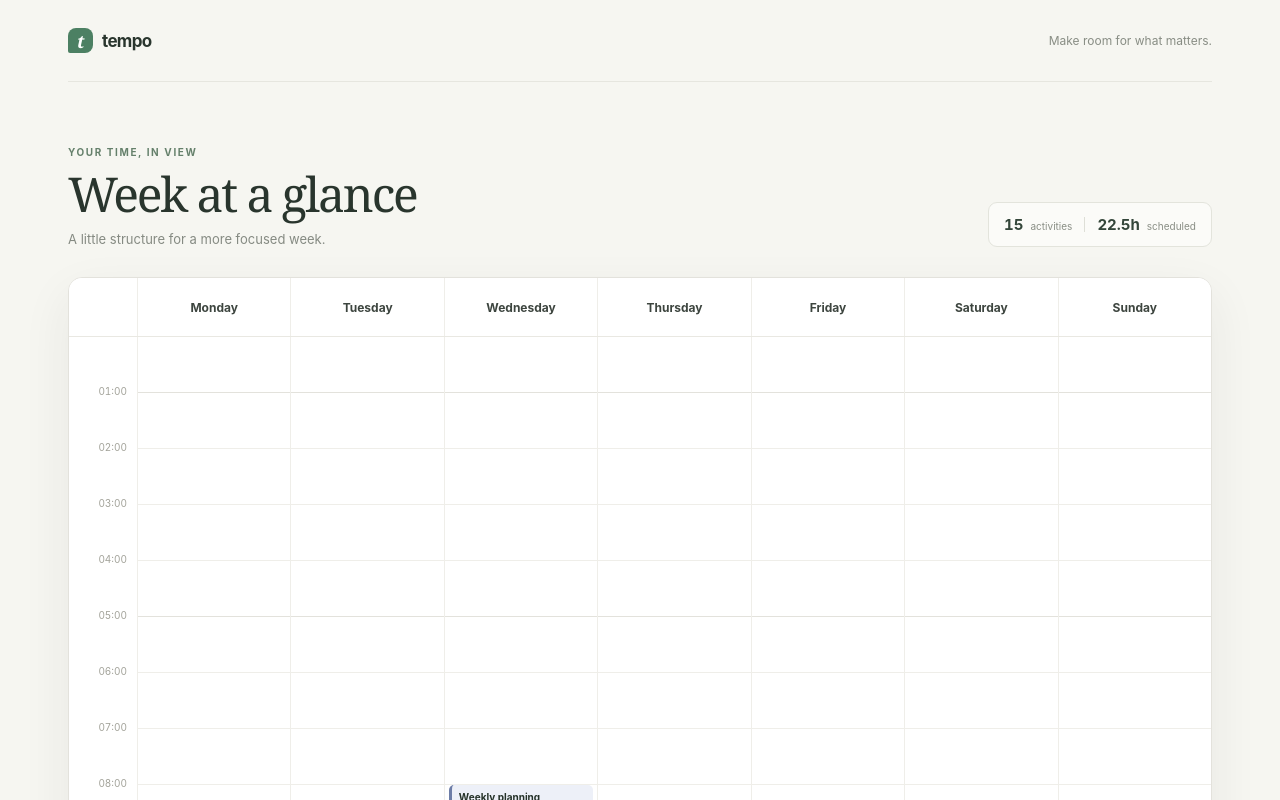
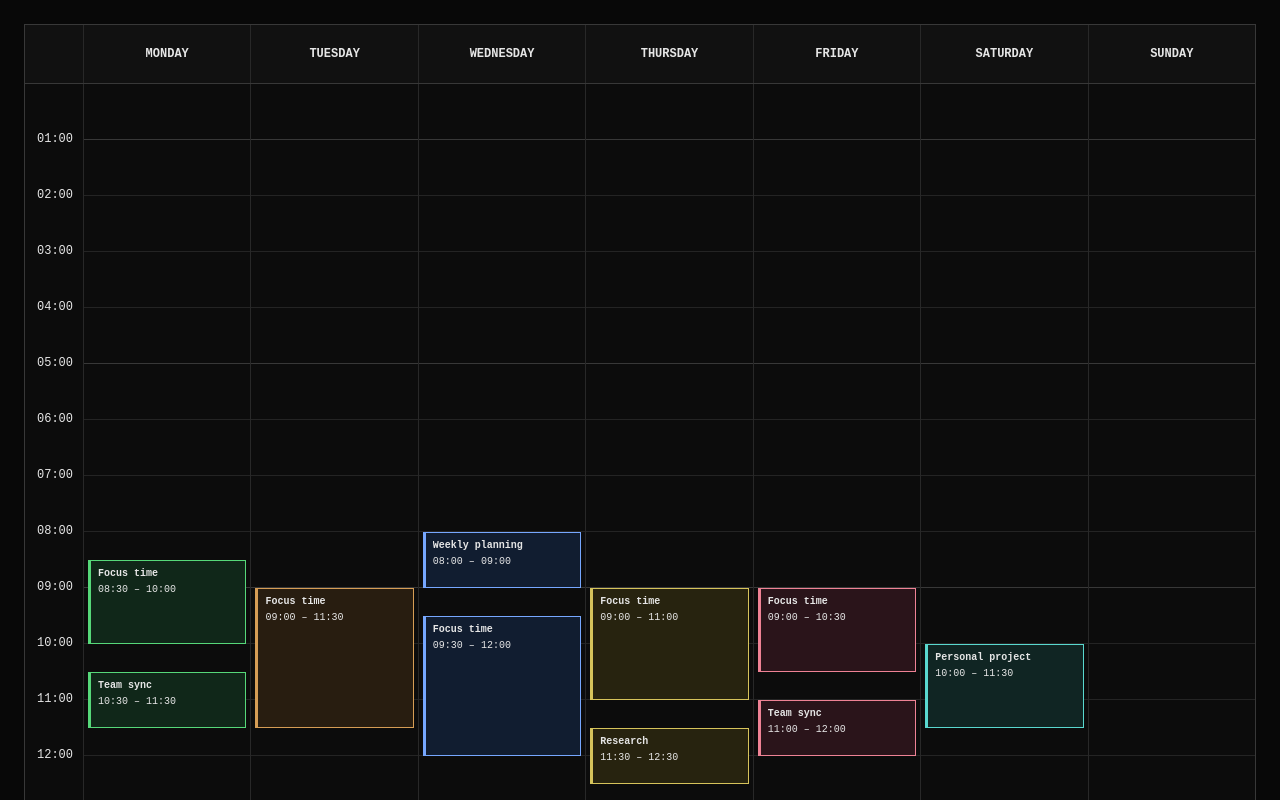
Before and after one commit to ThorTuwy/time-tracker-pedestal-website, a Preact app: page / in a window 1280 px wide. Shown: the top 800 px of the page. Built offline with nearby package versions, Linux system fonts and the light colour scheme.

Commit message:
feat: Make it a more terminal look

```diff
--- a/src/app.css
+++ b/src/app.css
@@ -3,149 +3,14 @@
 }
 
 .schedule-page {
-  width: min(1240px, 100%);
+  width: 100%;
   min-height: 100vh;
   margin: 0 auto;
-  padding: 0 48px 64px;
-}
-
-.page-header {
-  height: 82px;
-  display: flex;
-  align-items: center;
-  justify-content: space-between;
-  border-bottom: 1px solid #e6e6df;
-}
-
-.brand {
-  display: inline-flex;
-  align-items: center;
-  gap: 9px;
-  color: #29352d;
-  font-size: 17px;
-  font-weight: 750;
-  letter-spacing: -0.04em;
-  text-decoration: none;
-}
-
-.brand-mark {
-  width: 25px;
-  height: 25px;
-  display: grid;
-  place-items: center;
-  border-radius: 8px 8px 8px 2px;
-  background: #4c8063;
-  color: #fff;
-  font-family: Georgia, serif;
-  font-size: 18px;
-  font-style: italic;
-  font-weight: 600;
-}
-
-.header-note {
-  color: #888d84;
-  font-size: 12px;
-}
-
-.week-section {
-  padding-top: 64px;
-}
-
-.week-intro {
-  display: flex;
-  align-items: end;
-  justify-content: space-between;
-  gap: 24px;
-  margin-bottom: 30px;
-}
-
-.eyebrow {
-  margin: 0 0 11px;
-  color: #65806b;
-  font-size: 10px;
-  font-weight: 750;
-  letter-spacing: 0.16em;
-}
-
-.week-intro h1 {
-  margin: 0;
-  color: #29352d;
-  font-family: Georgia, 'Times New Roman', serif;
-  font-size: clamp(34px, 5vw, 48px);
-  font-weight: 400;
-  letter-spacing: -0.045em;
-  line-height: 1.05;
-}
-
-.week-description {
-  margin: 12px 0 0;
-  color: #858a82;
-  font-size: 13px;
-}
-
-.week-summary {
-  display: flex;
-  align-items: baseline;
-  gap: 7px;
-  padding: 12px 15px;
-  border: 1px solid #e3e4dc;
-  border-radius: 9px;
-  background: rgb(255 255 255 / 55%);
-  white-space: nowrap;
-}
-
-.summary-value {
-  color: #34463a;
-  font-size: 15px;
-  font-weight: 700;
-  font-variant-numeric: tabular-nums;
-}
-
-.summary-label {
-  color: #898e85;
-  font-size: 10px;
-}
-
-.summary-divider {
-  width: 1px;
-  height: 15px;
-  align-self: center;
-  margin: 0 5px;
-  background: #dedfd7;
-}
-
-.calendar-hint {
-  margin: 13px 2px 0;
-  color: #92958e;
-  font-size: 10px;
-  text-align: right;
+  padding: 24px;
 }
 
 @media (max-width: 700px) {
   .schedule-page {
-    padding: 0 18px 40px;
-  }
-
-  .page-header {
-    height: 66px;
-  }
-
-  .header-note {
-    font-size: 10px;
-  }
-
-  .week-section {
-    padding-top: 42px;
-  }
-
-  .week-intro {
-    align-items: start;
-    flex-direction: column;
-    gap: 18px;
-    margin-bottom: 22px;
-  }
-
-  .week-summary {
-    padding: 9px 11px;
+    padding: 12px;
   }
 }
--- a/src/app.tsx
+++ b/src/app.tsx
@@ -19,43 +19,10 @@ const activities: ActivityInterval[] = [
   { weekDay: 'Sunday', startMinute: 960, stopMinute: 1020, activityName: 'Weekly review' },
 ]
 
-const scheduledHours = activities.reduce(
-  (total, activity) => total + activity.stopMinute - activity.startMinute,
-  0,
-) / 60
-
 export function App() {
   return (
     <main class="schedule-page">
-      <header class="page-header">
-        <a class="brand" href="#week" aria-label="Tempo home">
-          <span class="brand-mark" aria-hidden="true">t</span>
-          <span>tempo</span>
-        </a>
-        <span class="header-note">Make room for what matters.</span>
-      </header>
-
-      <section class="week-section" id="week">
-        <div class="week-intro">
-          <div>
-            <p class="eyebrow">YOUR TIME, IN VIEW</p>
-            <h1>Week at a glance</h1>
-            <p class="week-description">
-              A little structure for a more focused week.
-            </p>
-          </div>
-          <div class="week-summary" aria-label={`${activities.length} activities, ${scheduledHours} scheduled hours`}>
-            <span class="summary-value">{activities.length}</span>
-            <span class="summary-label">activities</span>
-            <span class="summary-divider" aria-hidden="true" />
-            <span class="summary-value">{scheduledHours}h</span>
-            <span class="summary-label">scheduled</span>
-          </div>
-        </div>
-
-        <WeekCalender activities={activities} />
-        <p class="calendar-hint">Scroll horizontally to see every day on smaller screens.</p>
-      </section>
+      <WeekCalender activities={activities} />
     </main>
   )
 }
--- a/src/components/WeekCalender.css
+++ b/src/components/WeekCalender.css
@@ -1,10 +1,9 @@
 .week-calendar {
   --hour-height: 56px;
   overflow: hidden;
-  border: 1px solid #e3e2dc;
-  border-radius: 14px;
-  background: #fff;
-  box-shadow: 0 18px 50px rgb(41 46 39 / 7%);
+  border: 1px solid #383838;
+  border-radius: 0;
+  background: #0c0c0c;
 }
 
 .week-calendar__scroll {
@@ -15,13 +14,13 @@
 .week-calendar__header,
 .week-calendar__body {
   display: grid;
-  grid-template-columns: 68px repeat(7, minmax(112px, 1fr));
+  grid-template-columns: 58px repeat(7, minmax(112px, 1fr));
   min-width: 852px;
 }
 
 .week-calendar__header {
-  border-bottom: 1px solid #e9e8e2;
-  background: #fff;
+  border-bottom: 1px solid #383838;
+  background: #111;
 }
 
 .week-calendar__corner,
@@ -33,17 +32,18 @@
 }
 
 .week-calendar__corner {
-  color: #a3a39a;
+  color: #777;
   font-size: 9px;
   font-weight: 700;
   letter-spacing: 0.12em;
 }
 
 .week-calendar__day-heading {
-  border-left: 1px solid #efeee9;
-  color: #3d453f;
+  border-left: 1px solid #282828;
+  color: #e6e6e6;
   font-size: 12px;
-  font-weight: 650;
+  font-weight: 700;
+  text-transform: uppercase;
 }
 
 .week-calendar__body {
@@ -61,23 +61,23 @@
   position: relative;
   top: -8px;
   padding-right: 10px;
-  color: #a3a39a;
-  font-size: 10px;
+  color: #e6e6e6;
+  font-size: 12px;
   font-variant-numeric: tabular-nums;
   text-align: right;
 }
 
 .week-calendar__day {
   position: relative;
-  border-left: 1px solid #efeee9;
+  border-left: 1px solid #282828;
 }
 
 .week-calendar__hour {
-  border-bottom: 1px solid #efeee9;
+  border-bottom: 1px solid #242424;
 }
 
 .week-calendar__hour:nth-child(4n + 1) {
-  border-bottom-color: #e3e2dc;
+  border-bottom-color: #383838;
 }
 
 .week-calendar__event {
@@ -88,48 +88,49 @@
   overflow: hidden;
   box-sizing: border-box;
   padding: 6px 7px;
-  border-left: 3px solid var(--event-accent);
-  border-radius: 5px;
+  border: 1px solid var(--event-accent);
+  border-left-width: 3px;
+  border-radius: 0;
   background: var(--event-bg);
-  color: #253229;
+  color: #e6e6e6;
   font-size: 10px;
   line-height: 1.35;
   text-align: left;
 }
 
 .week-calendar__event[data-day='Monday'] {
-  --event-accent: #4c8063;
-  --event-bg: #e9f2e8;
+  --event-accent: #56d879;
+  --event-bg: #102719;
 }
 
 .week-calendar__event[data-day='Tuesday'] {
-  --event-accent: #bd7952;
-  --event-bg: #f8eee5;
+  --event-accent: #d69d55;
+  --event-bg: #281d10;
 }
 
 .week-calendar__event[data-day='Wednesday'] {
-  --event-accent: #6d7da7;
-  --event-bg: #edf0f8;
+  --event-accent: #76a7ff;
+  --event-bg: #111d30;
 }
 
 .week-calendar__event[data-day='Thursday'] {
-  --event-accent: #9a7650;
-  --event-bg: #f5f0e5;
+  --event-accent: #d6c35b;
+  --event-bg: #27230f;
 }
 
 .week-calendar__event[data-day='Friday'] {
-  --event-accent: #a05e72;
-  --event-bg: #f7edf0;
+  --event-accent: #ef8295;
+  --event-bg: #2a141a;
 }
 
 .week-calendar__event[data-day='Saturday'] {
-  --event-accent: #58827e;
-  --event-bg: #e9f2f0;
+  --event-accent: #59d8cf;
+  --event-bg: #102523;
 }
 
 .week-calendar__event[data-day='Sunday'] {
-  --event-accent: #8270a2;
-  --event-bg: #f0edf6;
+  --event-accent: #bd91f5;
+  --event-bg: #21182e;
 }
 
 .week-calendar__event-title,
@@ -146,18 +147,13 @@
 
 .week-calendar__event-time {
   margin-top: 2px;
-  opacity: 0.75;
   font-variant-numeric: tabular-nums;
 }
 
 @media (max-width: 640px) {
-  .week-calendar {
-    border-radius: 10px;
-  }
-
   .week-calendar__header,
   .week-calendar__body {
-    grid-template-columns: 56px repeat(7, minmax(104px, 1fr));
+    grid-template-columns: 50px repeat(7, minmax(104px, 1fr));
     min-width: 784px;
   }
 
--- a/src/components/WeekCalender.tsx
+++ b/src/components/WeekCalender.tsx
@@ -75,7 +75,7 @@ export function WeekCalender({ activities }: WeekCalenderProps) {
                     Number.isFinite(startMinute) &&
                     Number.isFinite(stopMinute) &&
                     startMinute >= 0 &&
-                    stopMinute <= 1440 &&
+                    stopMinute <= 24*60 &&
                     stopMinute > startMinute,
                 )
                 .map((activity, index) => (
--- a/src/index.css
+++ b/src/index.css
@@ -1,11 +1,11 @@
 :root {
-  font-family: Inter, ui-sans-serif, system-ui, -apple-system, BlinkMacSystemFont, 'Segoe UI', sans-serif;
+  font-family: 'Courier New', Courier, monospace;
   font-synthesis: none;
-  text-rendering: optimizeLegibility;
-  -webkit-font-smoothing: antialiased;
+  text-rendering: optimizeSpeed;
+  -webkit-font-smoothing: none;
   -moz-osx-font-smoothing: grayscale;
-  color: #29352d;
-  background: #f6f6f1;
+  color: #ededed;
+  background: #080808;
 }
 
 * {
```
